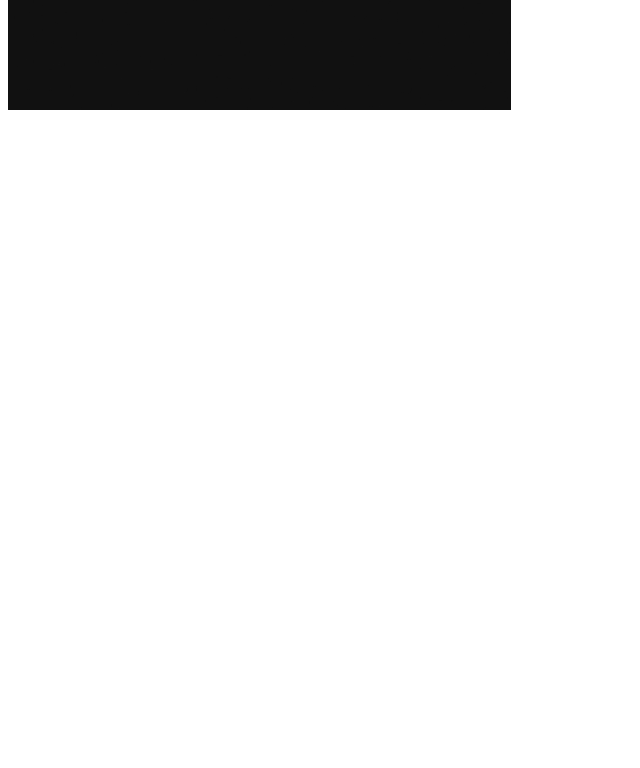
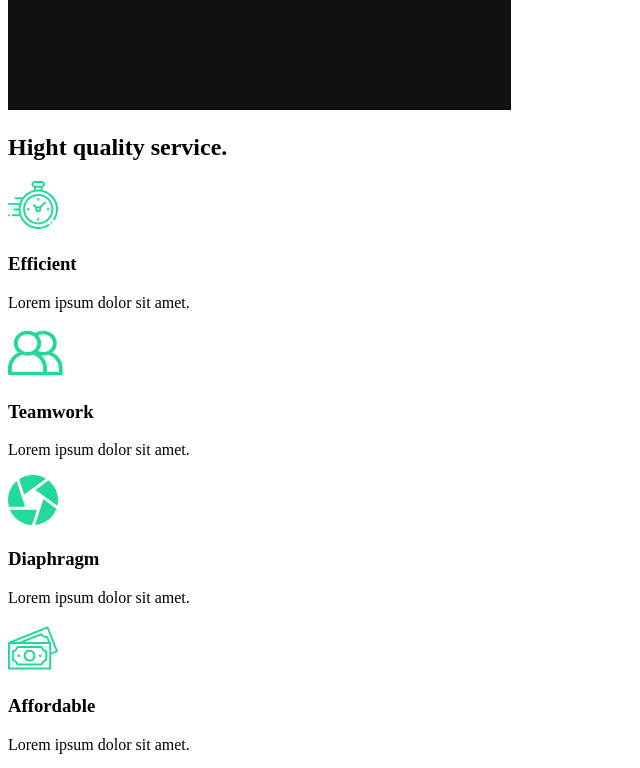
Before and after one commit to tatjama/react-portfolio, a React (Create React App) app: page / in a window 1280 px wide. Shown: the part 920-1688 px from the top of the page, without its empty margins (0-640 px from the left). Before the commit the page ends 1042 px from the top, so only its background shows below. Built offline with nearby package versions, Linux system fonts and the light colour scheme.

Commit message:
Service Section

```diff
--- /dev/null
+++ b/src/components/ServicesSection.js
@@ -0,0 +1,51 @@
+import React from 'react';
+//Import Icons
+import clock from '../img/clock.svg';
+import diaphragm from '../img/diaphragm.svg';
+import money from '../img/money.svg';
+import teamwork from '../img//teamwork.svg';
+import home2 from '../img/home2.png';
+
+const ServicesSection = () => {
+    return(
+        <div className = "services">
+            <div className = "description">
+                <h2>Hight <span>quality</span> service.</h2>
+                <div className = "cards">
+                    <div className = "card">
+                        <div className = "icon">
+                            <img src = {clock} alt = "clock-icon"/>
+                            <h3>Efficient</h3>
+                        </div>
+                        <p>Lorem ipsum dolor sit amet.</p>
+                    </div>
+                    <div className = "card">
+                        <div className = "icon">
+                            <img alt = "teamwork-icon" src = {teamwork}/>
+                            <h3>Teamwork</h3>
+                        </div>
+                        <p>Lorem ipsum dolor sit amet.</p>
+                    </div>
+                    <div className = "card">
+                        <div className = "icon">
+                            <img src = {diaphragm} alt = "diaphragm-icon"/>
+                            <h3>Diaphragm</h3>
+                        </div>
+                        <p>Lorem ipsum dolor sit amet.</p>
+                    </div>
+                    <div className = "card">
+                        <div className = "icon">
+                            <img src = {money} alt = "money-icon"/>
+                            <h3>Affordable</h3>
+                        </div>
+                        <p>Lorem ipsum dolor sit amet.</p>
+                    </div>
+                </div>
+                <img src = {home2} alt = "camera"/>
+            </div>
+
+        </div>
+    )
+}
+
+export default ServicesSection;
--- a/src/pages/AboutUs.js
+++ b/src/pages/AboutUs.js
@@ -1,11 +1,15 @@
 import React from 'react';
+//Import sections
 import AboutSection from '../components/AboutSection';
+import ServicesSection from '../components/ServicesSection';
+
 
 const AboutUs = () => {
     return(
-        <div clasname = "about-us">
+        <>
             <AboutSection/>
-        </div>
+            <ServicesSection/>
+        </>
     )
 }
 
```
